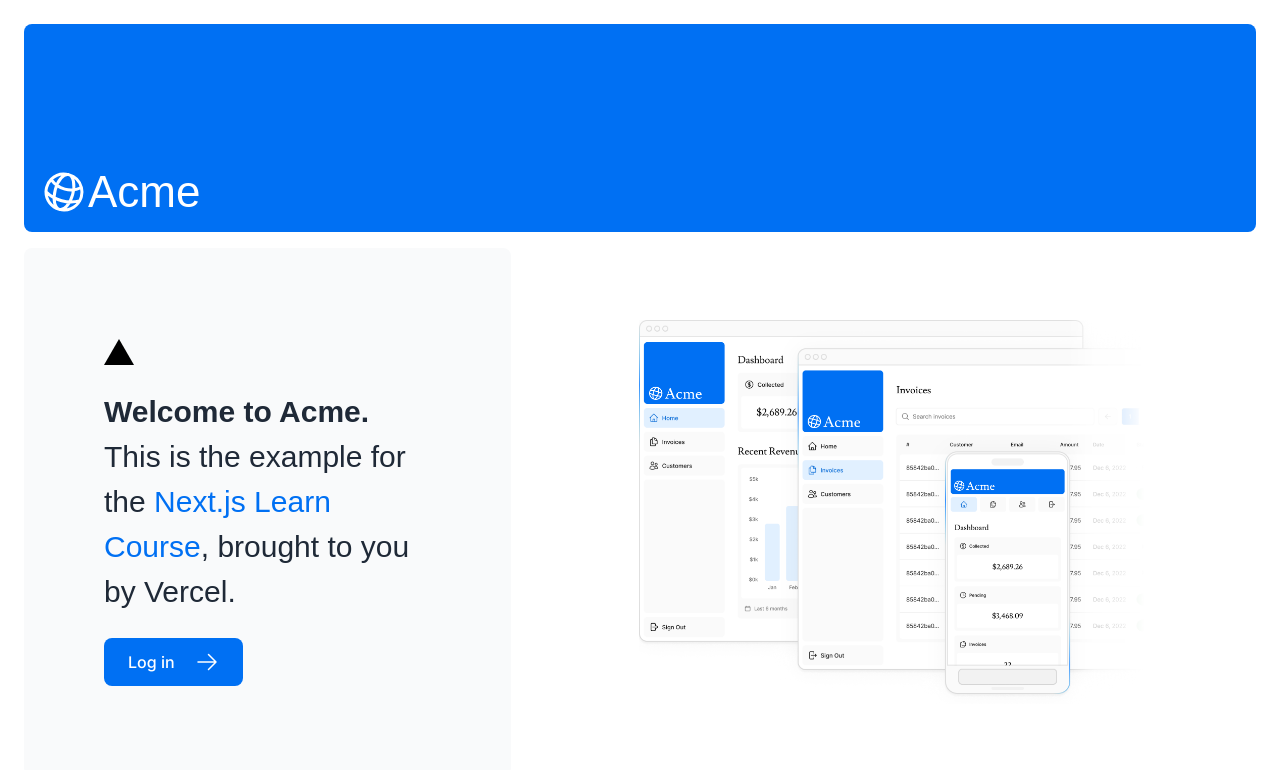
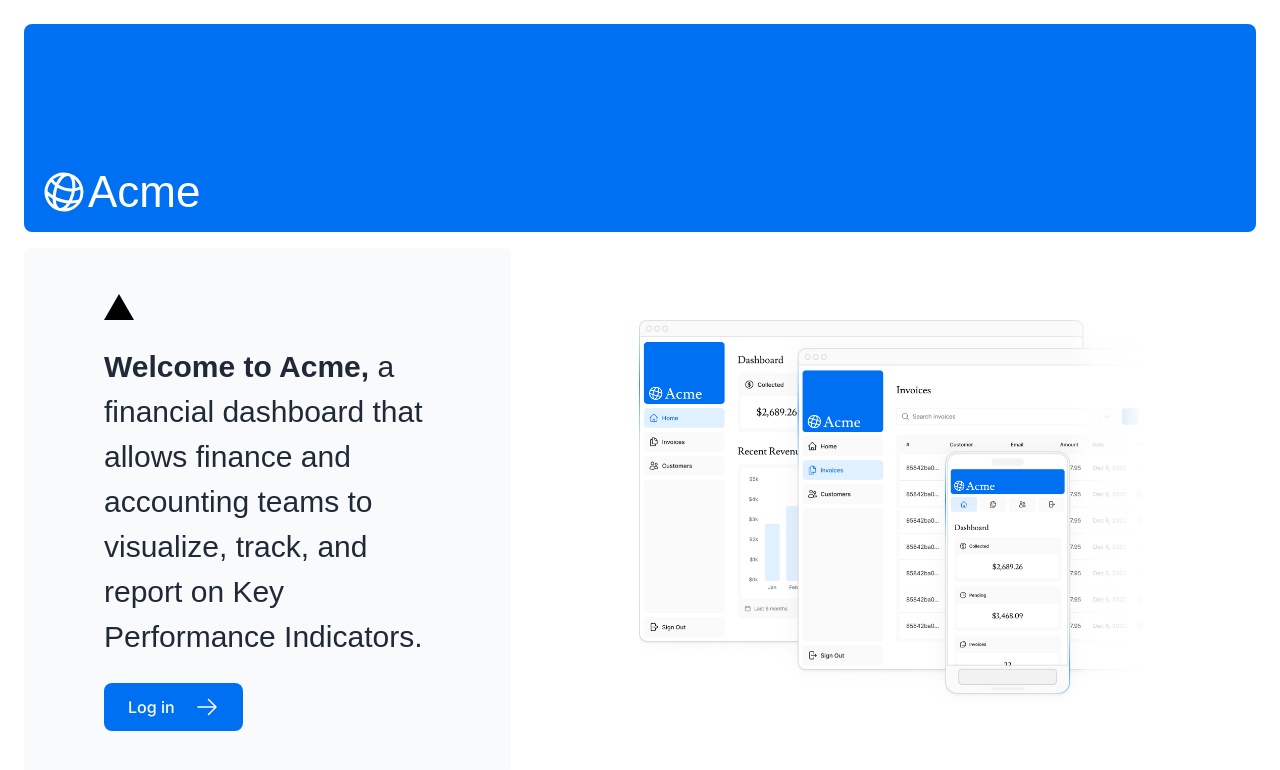
Before and after one commit to angelo-fantino/nextjs-dashboard, a Next.js app: page / in a window 1280 px wide. Shown: the top 770 px of the page. Built offline with nearby package versions, Linux system fonts and the light colour scheme; a web font is replaced by a local one.

Commit message:
chore(app): Update the text content in page.tsx

```diff
--- a/app/page.tsx
+++ b/app/page.tsx
@@ -16,11 +16,9 @@ export default function Page() {
           <p
             className={`${lusitana.className} text-xl text-gray-800 md:text-3xl md:leading-normal`}
           >
-            <strong>Welcome to Acme.</strong> This is the example for the{" "}
-            <a href="https://nextjs.org/learn/" className="text-blue-500">
-              Next.js Learn Course
-            </a>
-            , brought to you by Vercel.
+            <strong>Welcome to Acme,</strong> a financial dashboard that allows
+            finance and accounting teams to visualize, track, and report on Key
+            Performance Indicators.{" "}
           </p>
           <Link
             href="/login"
```
